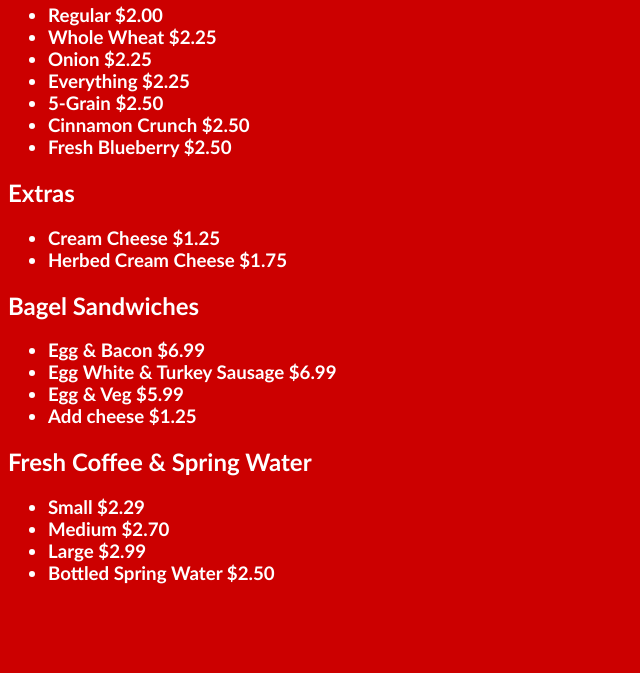
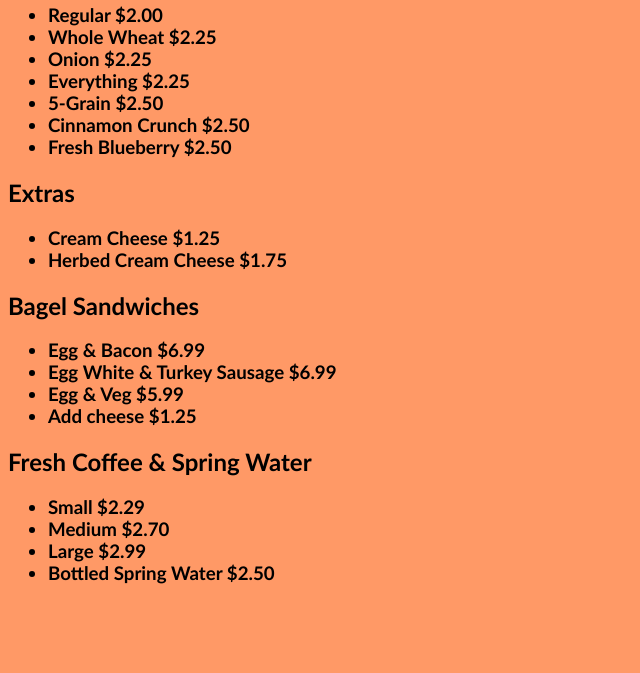
Before and after one commit to rmclaughlin-pvcc/rmclaughlin-pvcc.github.io, a plain HTML site: page bagels.html in a window 1280 px wide. Shown: the part 127-800 px from the top of the page, without its empty margins (0-640 px from the left). Drawn offline with Linux system fonts and the light colour scheme.

Commit message:
Update bagels.html

```diff
--- a/bagels.html
+++ b/bagels.html
@@ -6,7 +6,7 @@
 <head>
 <title>Bagels</title>
      </head>
-	<body style="background-color: #cc0000; color: #ffffff; font-family: calibri, arial, sans-serif;">
+	<body style="background-color: #ff9966; color: #000000; font-family: calibri, arial, sans-serif;">
      <h1> Menu </h1>
 
      <h2> Bagels </h2>
```
